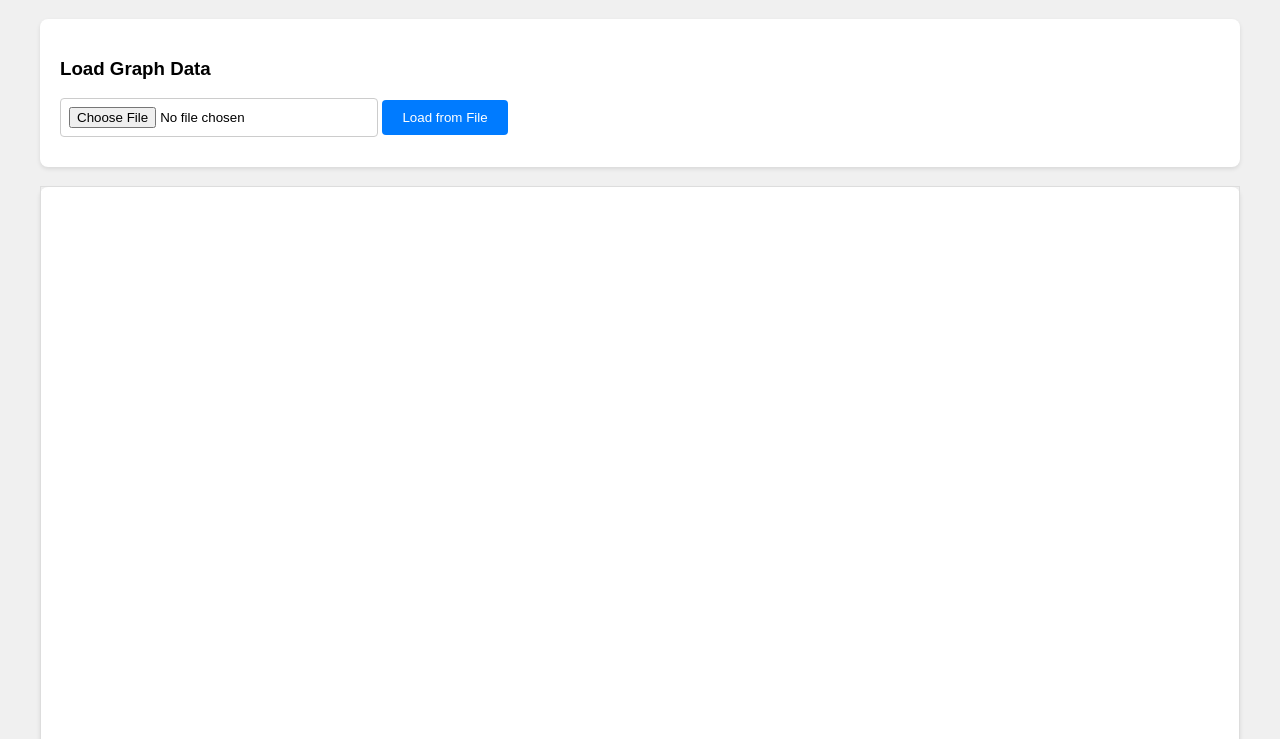
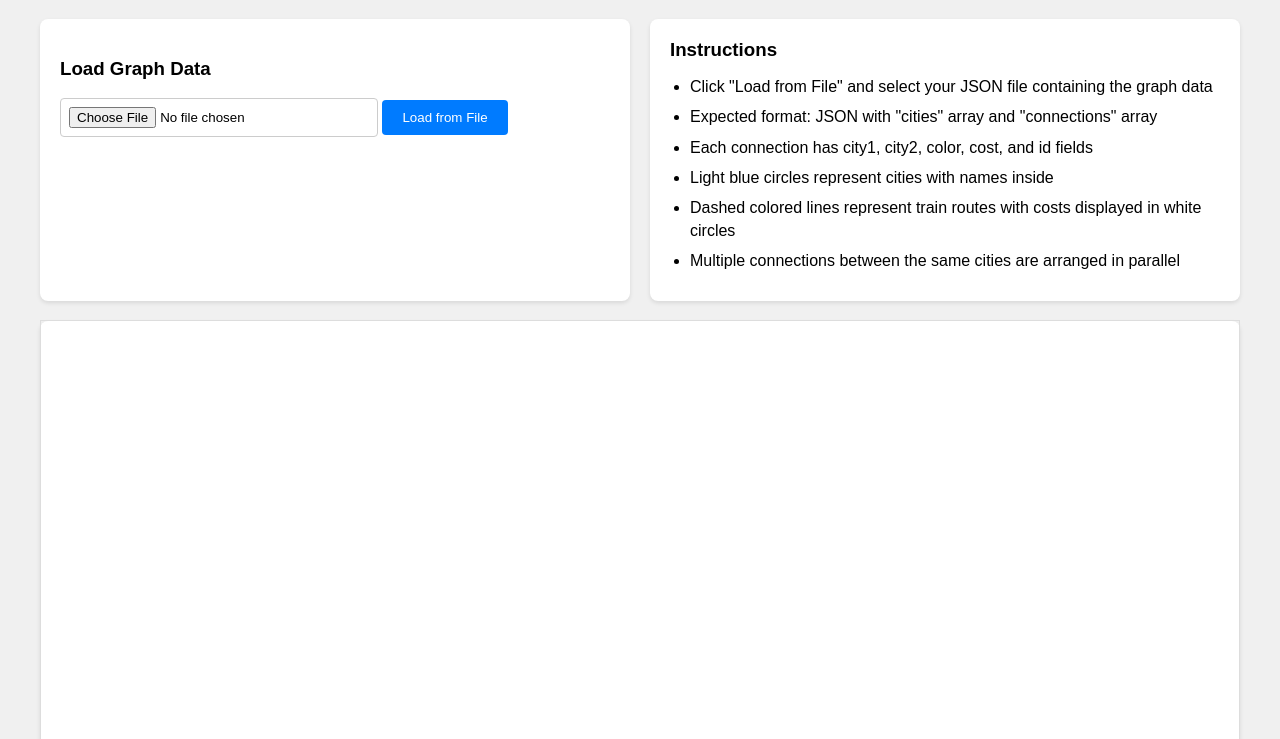
Before and after one commit to srijanduggal17/ticket-to-ride-graphs, a plain HTML site: page index.html in a window 1280 px wide. Shown: the part 61-800 px from the top of the page. Drawn offline with Linux system fonts and the light colour scheme.

Commit message:
reorganize load and instructions a little bit

```diff
--- a/index.html
+++ b/index.html
@@ -12,19 +12,17 @@
     <div class="container">
         <h1>Ticket to Ride Graph Viewer</h1>
 
+        <div class="top-section">
             <div class="controls">
                 <h3>Load Graph Data</h3>
                 <input type="file" id="fileInput" accept=".json" />
                 <button onclick="loadFromFile()">Load from File</button>
                 <div id="status"></div>
+                <div id="graphStats" class="graph-stats"></div>
             </div>
 
-        <div id="graphContainer">
-            <svg id="graphSvg"></svg>
-        </div>
-
-        <div class="info">
-            <p><strong>Instructions:</strong></p>
+            <div class="instructions">
+                <h3>Instructions</h3>
                 <ul>
                     <li>Click "Load from File" and select your JSON file containing the graph data</li>
                     <li>Expected format: JSON with "cities" array and "connections" array</li>
@@ -33,7 +31,11 @@
                     <li>Dashed colored lines represent train routes with costs displayed in white circles</li>
                     <li>Multiple connections between the same cities are arranged in parallel</li>
                 </ul>
-            <div id="graphStats" class="graph-stats"></div>
+            </div>
+        </div>
+
+        <div id="graphContainer">
+            <svg id="graphSvg"></svg>
         </div>
     </div>
 
--- a/styles.css
+++ b/styles.css
@@ -9,12 +9,41 @@ body {
     margin: 0 auto;
 }
 
+.top-section {
+    display: flex;
+    gap: 20px;
+    margin-bottom: 20px;
+}
+
 .controls {
     background: white;
     padding: 20px;
     border-radius: 8px;
-    margin-bottom: 20px;
     box-shadow: 0 2px 4px rgba(0, 0, 0, 0.1);
+    flex: 1;
+}
+
+.instructions {
+    background: white;
+    padding: 20px;
+    border-radius: 8px;
+    box-shadow: 0 2px 4px rgba(0, 0, 0, 0.1);
+    flex: 1;
+}
+
+.instructions h3 {
+    margin-top: 0;
+    margin-bottom: 15px;
+}
+
+.instructions ul {
+    margin: 0;
+    padding-left: 20px;
+}
+
+.instructions li {
+    margin-bottom: 8px;
+    line-height: 1.4;
 }
 
 #fileInput {
```
Lines whose indentation alone changed are shown as unchanged.
